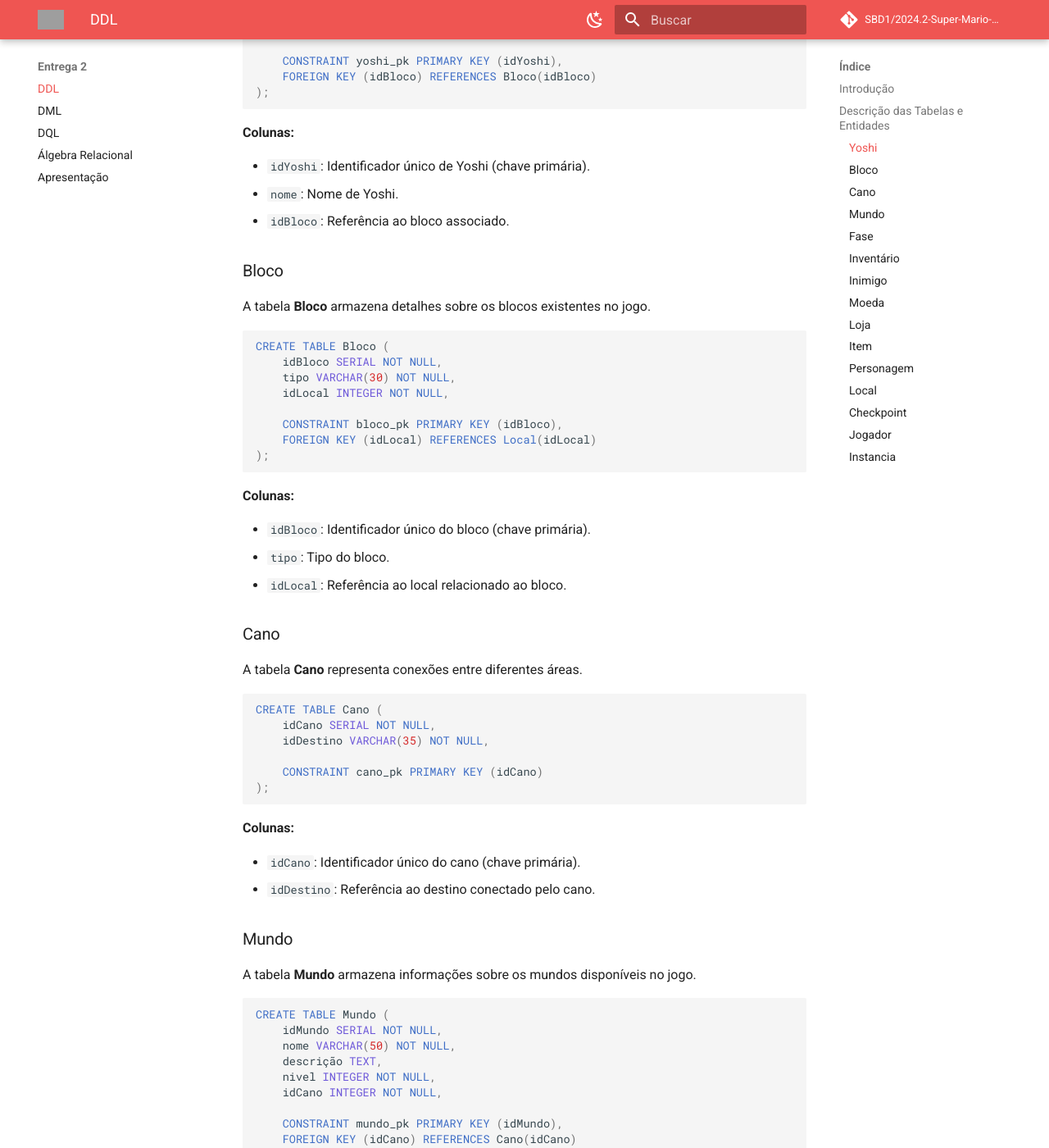
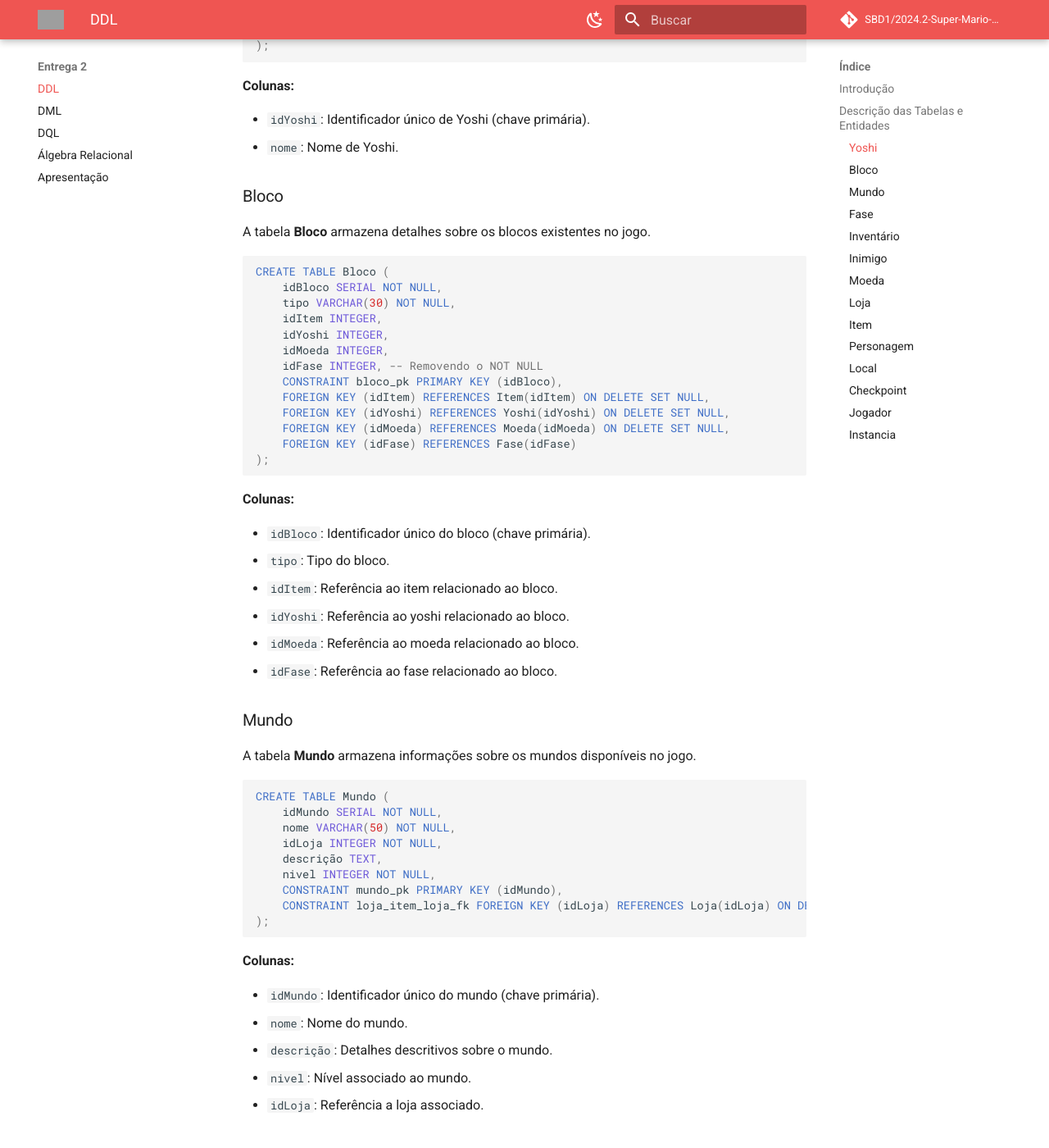
Before and after one commit to SBD1/2024.2-Super-Mario-Bros, an MkDocs documentation site: the page built from docs/ddl.md, in a window 1280 px wide and 1400 px high, scrolled down 709 px. Shown: the whole window at 82% size. Built offline with MkDocs 1.6.1 and Material for MkDocs 9.7.7, drawn with Linux system fonts in a browser that asks for light colours; comment, search, counter and statistics services are not loaded; some of the changed text lies outside the part shown; grey boxes are pictures that could not be loaded.

Commit message:
ajustes no ddl

````diff
--- a/docs/ddl.md
+++ b/docs/ddl.md
@@ -5,7 +5,6 @@
 Com a DDL, é possível criar, alterar e excluir objetos no banco de dados, como tabelas, índices, esquemas, visões e outros elementos relacionados à organização dos dados.
 
 Por meio dela, desenvolvedores e administradores podem configurar a estrutura base que será utilizada para armazenar e gerenciar informações, garantindo uma organização eficiente e flexível para os sistemas que utilizam bancos de dados relacionais.
-
 
 ## Descrição das Tabelas e Entidades
 
@@ -17,10 +16,7 @@
 CREATE TABLE Yoshi (
     idYoshi SERIAL NOT NULL,
     nome VARCHAR(20) NOT NULL,
-    idBloco INTEGER NOT NULL,
-
-    CONSTRAINT yoshi_pk PRIMARY KEY (idYoshi),
-    FOREIGN KEY (idBloco) REFERENCES Bloco(idBloco)
+    CONSTRAINT yoshi_pk PRIMARY KEY (idYoshi)
 );
 ```
 
@@ -28,7 +24,6 @@
 
 - `idYoshi`: Identificador único de Yoshi (chave primária).
 - `nome`: Nome de Yoshi.
-- `idBloco`: Referência ao bloco associado.
 
 ### Bloco
 
@@ -38,10 +33,15 @@
 CREATE TABLE Bloco (
     idBloco SERIAL NOT NULL,
     tipo VARCHAR(30) NOT NULL,
-    idLocal INTEGER NOT NULL,
-
+    idItem INTEGER,
+    idYoshi INTEGER,
+    idMoeda INTEGER,
+    idFase INTEGER, -- Removendo o NOT NULL
     CONSTRAINT bloco_pk PRIMARY KEY (idBloco),
-    FOREIGN KEY (idLocal) REFERENCES Local(idLocal)
+    FOREIGN KEY (idItem) REFERENCES Item(idItem) ON DELETE SET NULL,
+    FOREIGN KEY (idYoshi) REFERENCES Yoshi(idYoshi) ON DELETE SET NULL,
+    FOREIGN KEY (idMoeda) REFERENCES Moeda(idMoeda) ON DELETE SET NULL,
+    FOREIGN KEY (idFase) REFERENCES Fase(idFase)
 );
 ```
 
@@ -49,25 +49,10 @@
 
 - `idBloco`: Identificador único do bloco (chave primária).
 - `tipo`: Tipo do bloco.
-- `idLocal`: Referência ao local relacionado ao bloco.
-
-### Cano
-
-A tabela **Cano** representa conexões entre diferentes áreas.
-
-```sql
-CREATE TABLE Cano (
-    idCano SERIAL NOT NULL,
-    idDestino VARCHAR(35) NOT NULL,
-
-    CONSTRAINT cano_pk PRIMARY KEY (idCano)
-);
-```
-
-**Colunas:**
-
-- `idCano`: Identificador único do cano (chave primária).
-- `idDestino`: Referência ao destino conectado pelo cano.
+- `idItem`: Referência ao item relacionado ao bloco.
+- `idYoshi`: Referência ao yoshi relacionado ao bloco.
+- `idMoeda`: Referência ao moeda relacionado ao bloco.
+- `idFase`: Referência ao fase relacionado ao bloco.
 
 ### Mundo
 
@@ -77,12 +62,11 @@
 CREATE TABLE Mundo (
     idMundo SERIAL NOT NULL,
     nome VARCHAR(50) NOT NULL,
+    idLoja INTEGER NOT NULL,
     descrição TEXT,
     nivel INTEGER NOT NULL,
-    idCano INTEGER NOT NULL,
-
     CONSTRAINT mundo_pk PRIMARY KEY (idMundo),
-    FOREIGN KEY (idCano) REFERENCES Cano(idCano)
+    CONSTRAINT loja_item_loja_fk FOREIGN KEY (idLoja) REFERENCES Loja(idLoja) ON DELETE CASCADE
 );
 
 ```
@@ -93,7 +77,7 @@
 - `nome`: Nome do mundo.
 - `descrição`: Detalhes descritivos sobre o mundo.
 - `nivel`: Nível associado ao mundo.
-- `idCano`: Referência ao cano associado.
+- `idLoja`: Referência a loja associado.
 
 ### Fase
 
@@ -105,7 +89,6 @@
     nome VARCHAR(15) NOT NULL,
     nivel INTEGER NOT NULL,
     idMundo INTEGER NOT NULL,
-
     CONSTRAINT fase_pk PRIMARY KEY (idFase),
     FOREIGN KEY (idMundo) REFERENCES Mundo(idMundo)
 );
@@ -123,12 +106,14 @@
 A tabela **Inventário** armazena informações sobre os itens em posse do jogador.
 
 ```sql
-CREATE TABLE Inventário (
-    idIventário SERIAL NOT NULL,
+CREATE TABLE Inventario (
+    idInventario SERIAL NOT NULL,
     quantidade INTEGER NOT NULL,
-    IdItem INTEGER NOT NULL,
-
-    CONSTRAINT inventário_pk PRIMARY KEY (idIventário)
+    idItem INTEGER NOT NULL,
+    idPersonagem INTEGER NOT NULL,
+    CONSTRAINT inventario_pk PRIMARY KEY (idInventario),
+    FOREIGN KEY (idItem) REFERENCES Item(idItem),
+    FOREIGN KEY (idPersonagem) REFERENCES personagem(idpersonagem)
 );
 ```
 
@@ -137,6 +122,7 @@
 - `idIventário`: Identificador único do inventário (chave primária).
 - `quantidade`: Quantidade de itens.
 - `IdItem`: Referência ao item.
+- `idPersonagem`: Referência ao personagem.
 
 ### Inimigo
 
@@ -145,9 +131,11 @@
 ```sql
 CREATE TABLE Inimigo (
     idInimigo SERIAL NOT NULL,
+    idPersonagem INTEGER NOT NULL,
     tipo VARCHAR(15) NOT NULL,
-
-    CONSTRAINT inimigo_pk PRIMARY KEY (idInimigo)
+    habilidade VARCHAR(15) NOT NULL,
+    CONSTRAINT inimigo_pk PRIMARY KEY (idInimigo),
+    FOREIGN KEY (idPersonagem) REFERENCES Personagem(idPersonagem)
 );
 ```
 
@@ -164,10 +153,7 @@
 CREATE TABLE Moeda (
     idMoeda SERIAL NOT NULL,
     valor INTEGER NOT NULL,
-    idBloco INTEGER NOT NULL,
-
-    CONSTRAINT moeda_pk PRIMARY KEY (idMoeda),
-    FOREIGN KEY (idBloco) REFERENCES Bloco(idBloco)
+    CONSTRAINT moeda_pk PRIMARY KEY (idMoeda)
 );
 ```
 
@@ -175,8 +161,6 @@
 
 - `idMoeda`: Identificador único da moeda (chave primária).
 - `valor`: Valor da moeda.
-- `idBloco`: Referência ao bloco onde a moeda está armazenada.
-
 
 ### Loja
 
@@ -186,9 +170,7 @@
 CREATE TABLE Loja (
     idLoja SERIAL NOT NULL,
     nome VARCHAR(50) NOT NULL,
-    idLocal INTEGER NOT NULL,
-
-    CONSTRAINT loja_pk PRIMARY KEY (idLoja),
+    CONSTRAINT loja_pk PRIMARY KEY (idLoja)
 );
 ```
 
@@ -196,7 +178,6 @@
 
 - `idLoja`: Identificador único da loja (chave primária).
 - `nome`: Nome da loja.
-- `idLocal`: Referência ao local associado à loja.
 
 ### Item
 
@@ -209,10 +190,7 @@
     efeito VARCHAR(50),
     duração INTEGER,
     raridade VARCHAR(20),
-    idBloco INTEGER NOT NULL,
-
-    CONSTRAINT item_pk PRIMARY KEY (idItem),
-    FOREIGN KEY (idBloco) REFERENCES Bloco(idBloco)
+    CONSTRAINT item_pk PRIMARY KEY (idItem)
 );
 ```
 
@@ -223,7 +201,6 @@
 - `efeito`: Efeito do item.
 - `duração`: Duração do efeito do item.
 - `raridade`: Raridade do item.
-- `idBloco`: Referência ao bloco relacionado.
 
 ### Personagem
 
@@ -236,10 +213,10 @@
     vida INTEGER NOT NULL,
     dano INTEGER NOT NULL,
     pontos INTEGER NOT NULL,
-    idLocal INTEGER NOT NULL,
-
+    idFase INTEGER, -- Removendo o NOT NULL
+    tipoJogador VARCHAR(15), -- "Jogador", "Inimigo", "NPC"
     CONSTRAINT personagem_pk PRIMARY KEY (idPersonagem),
-    FOREIGN KEY (idLocal) REFERENCES Local(idLocal)
+    FOREIGN KEY (idFase) REFERENCES Fase(idFase)
 );
 ```
 
@@ -250,21 +227,18 @@
 - `vida`: Vida do personagem.
 - `dano`: Dano causado pelo personagem.
 - `pontos`: Pontos associados ao personagem.
-- `idLocal`: Referência ao local onde o personagem se encontra.
+- `idFase`: Referência a fase onde o personagem se encontra.
+- `tipoJogador`: Tipo do Jogador
 
 ### Local
 
 A tabela **Local** armazena informações sobre os locais no jogo.
 
 ```sql
-CREATE TABLE Local (
-    idLocal SERIAL NOT NULL,
+CREATE TABLE Loja (
+    idLoja SERIAL NOT NULL,
     nome VARCHAR(50) NOT NULL,
-    descricao TEXT,
-    idFase INTEGER NOT NULL,
-
-    CONSTRAINT local_pk PRIMARY KEY (idLocal),
-    FOREIGN KEY (idFase) REFERENCES Fase(idFase)
+    CONSTRAINT loja_pk PRIMARY KEY (idLoja)
 );
 ```
 
@@ -272,19 +246,16 @@
 
 - `idLocal`: Identificador único do local (chave primária).
 - `nome`: Nome do local.
-- `descricao`: Descrição do local.
-- `idFase`: Referência à fase relacionada ao local.
 
 ### Checkpoint
 
 A tabela **Checkpoint** registra informações sobre os pontos de controle no jogo.
 
 ```sql
+
 CREATE TABLE Checkpoint (
     idCheckpoint SERIAL NOT NULL,
     pontuação INTEGER NOT NULL,
-    idLocal INTEGER NOT NULL,
-
     CONSTRAINT checkpoint_pk PRIMARY KEY (idCheckpoint)
 );
 ```
@@ -293,7 +264,6 @@
 
 - `idCheckpoint`: Identificador único do checkpoint (chave primária).
 - `pontuação`: Pontuação registrada no checkpoint.
-- `idLocal`: Referência ao local associado ao checkpoint.
 
 ### Jogador
 
@@ -301,14 +271,13 @@
 
 ```sql
 CREATE TABLE Jogador (
-    idJogador SERIAL NOT NULL,
-    tipo VARCHAR(20) NOT NULL,
-    moeda INTEGER NOT NULL,
-    idItem INTEGER,
+    idPersonagem SERIAL NOT NULL,
+    moeda INTEGER,
+    idInventario INTEGER NOT NULL,
     idYoshi INTEGER,
-
-    CONSTRAINT jogador_pk PRIMARY KEY (idJogador),
-    FOREIGN KEY (idItem) REFERENCES Inventário(IdItem),
+    CONSTRAINT jogador_pk PRIMARY KEY (idPersonagem),
+    FOREIGN KEY (idPersonagem) REFERENCES Personagem(idPersonagem),
+    FOREIGN KEY (idInventario) REFERENCES Inventario(idInventario),
     FOREIGN KEY (idYoshi) REFERENCES Yoshi(idYoshi)
 );
 ```
@@ -331,7 +299,6 @@
     vidaAtual INTEGER NOT NULL,
     moedaAtual INTEGER NOT NULL,
     idJogador INTEGER NOT NULL,
-
     CONSTRAINT instancia_pk PRIMARY KEY (idInstancia)
 );
 ```
````
Also changed, not shown: other parts of docs/ddl.md (+2 -2 lines).
